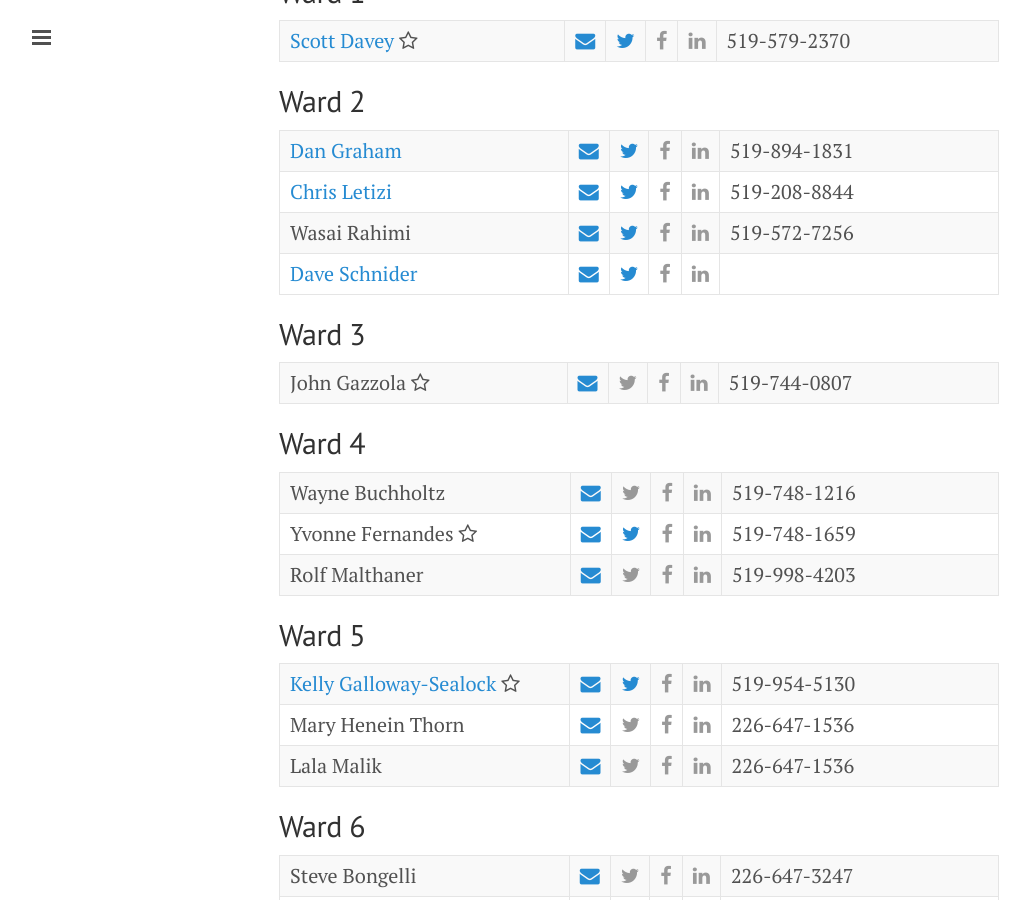
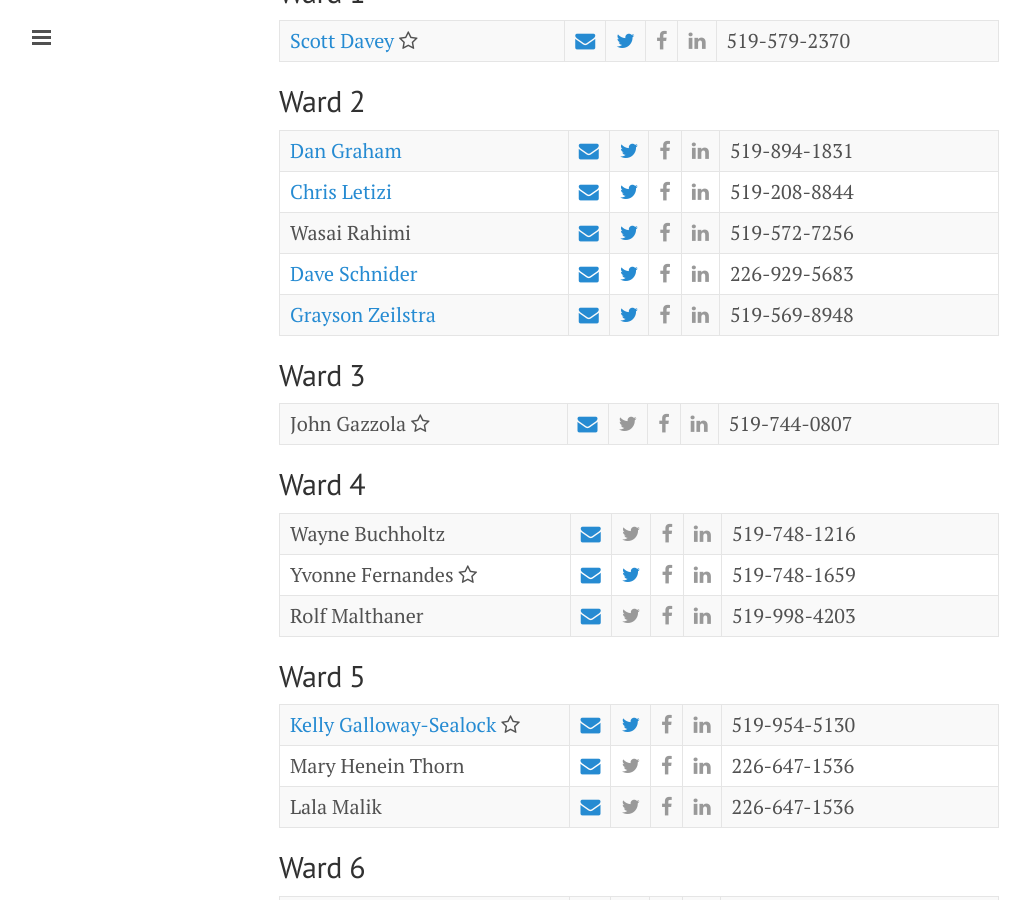
Before and after one commit to info-waterloo-region/election-2014, a Jekyll site: the page built from index.html, in a window 1280 px wide and 900 px high, scrolled down 3228 px. Shown: the whole window, without its empty margins (1-1031 px from the left). Built offline with Jekyll 4.4.1, drawn with Linux system fonts in a browser that asks for light colours; nearby versions of some CDN libraries; Markdown is read by kramdown in place of the engine named in the settings; the list of posts is cut into pages by our own code.

```diff
--- a/_data/candidates.json
+++ b/_data/candidates.json
@@ -511,7 +511,7 @@
         "Twitter": "DanGrahamWard2",
         "LinkedIn": "",
         "Phone": "519-894-1831",
-        "Facebook": "",
+        "Facebook": "DanGrahamWard2",
         "Incumbent": "",
         "Email": "dgraham@bell.net"
       },
@@ -540,10 +540,20 @@
         "Candidate": "Dave Schnider",
         "Twitter": "daveschniderkw",
         "LinkedIn": "",
-        "Phone": "",
+        "Phone": "226-929-5683",
         "Facebook": "dave.schneider.3538",
         "Incumbent": "",
         "Email": "daveschniderward2@gmail.com"
+      },
+      {
+        "Website": "graysonward2.ca",
+        "Candidate": "Grayson Zeilstra",
+        "Twitter": "GCZeilstra",
+        "LinkedIn": "",
+        "Phone": "519-569-8948",
+        "Facebook": "graysonward2",
+        "Incumbent": "",
+        "Email": "grayson@zeilstra.ca"
       }
     ],
     "Ward 3": [
```
